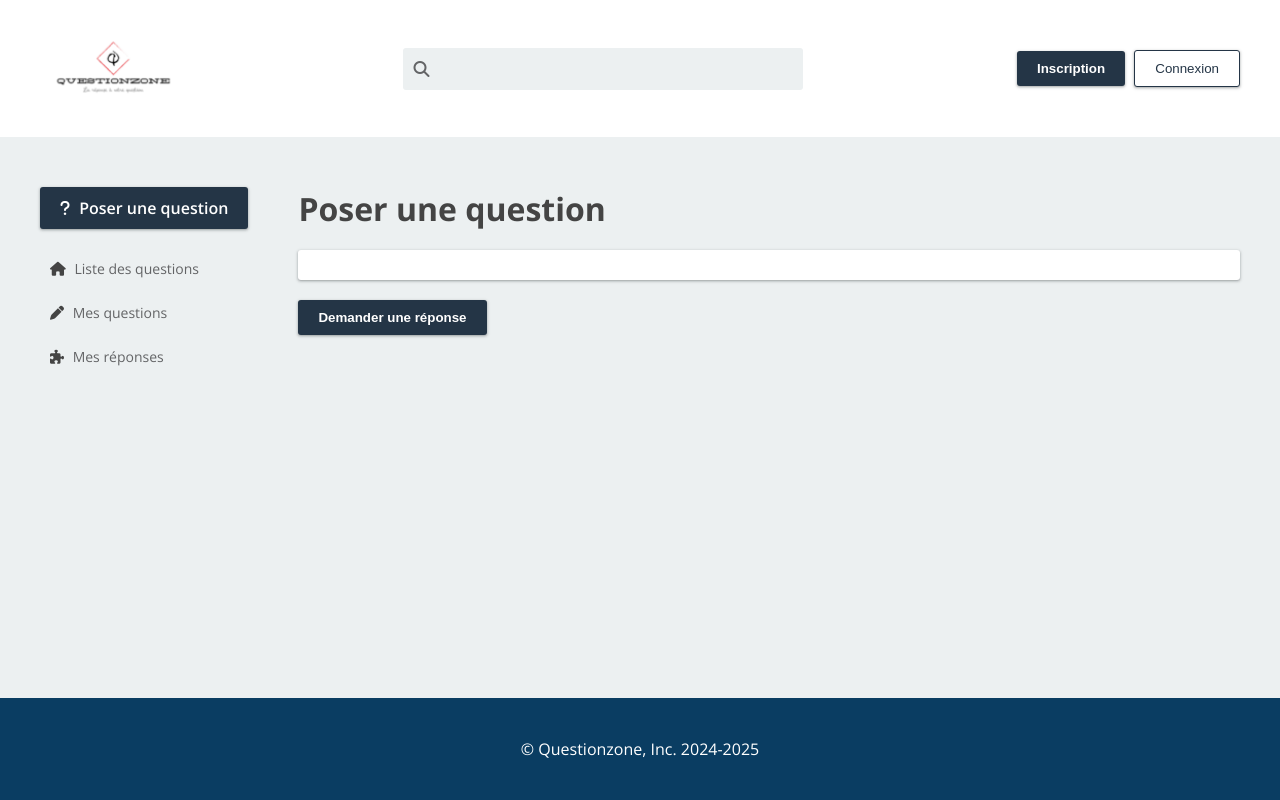
After one commit to H3LLY4N/CCI_Exam, a Symfony app: template templates/question/index.html.twig in a window 1280 px wide. The commit adds this page. Run offline with Twig, Linux system fonts and the light colour scheme; the template is opened without the code that fills it, so the values that code supplies are empty; some libraries are stand-ins or nearby versions.

Commit message:
Ajout des page de formulaire pour poser des questions

```diff
--- a/public/css/style.css
+++ b/public/css/style.css
@@ -18,7 +18,34 @@
     --gray: #636466;
     --gray-dark: #444;
     --max-width: 1200px;
+    --footer-background: #0a3d62;
+    --font-size-small: 14px;
+    --font-size-regular:16px;
+    --font-weight-regular:400;
+    --font-weight-semi-bold:600;
+    --font-weight-bold:700;
+
   }
+
+  /* debug */
+
+  .b1 {
+    background-color: red;
+  }
+
+  .b2 {
+    background-color: blue;
+  }
+
+  .b3 {
+    background-color: yellow;
+  }
+
+  .b4 {
+    background-color: orange;
+  }
+
+  /* reset */
 
   * {
     margin: 0;
@@ -42,6 +69,11 @@
   h4,
   h5 {
     color: var(--color-dark);
+  }
+
+  a {
+    color: inherit;
+    text-decoration: none;
   }
 
   /* flex */
@@ -104,6 +136,18 @@
     margin: 20px;
   }
 
+  .mr-20 {
+    margin-right: 20px;
+  }
+
+  .mb-20 {
+    margin-bottom: 20px;
+  }
+
+  .mr-50 {
+    margin-right: 50px;
+  }
+
   /* padding */
 
   .p-5 {
@@ -118,7 +162,21 @@
     padding: 20px;
   }
 
+  .py-20 {
+    padding-top: 20px;
+    padding-bottom: 20px;
+  }
+
+  .py-50 {
+    padding-top: 50px;
+    padding-bottom: 50px;
+  }
+
   /* general */
+
+  .app-content {
+    background-color: var(--gray-light);
+  }
 
   .content {
     max-width: var(--max-width);
@@ -153,6 +211,42 @@
     background-color: white;
   }
 
+  .block {
+    padding: 15px;
+    border-radius: var(--border-radius);
+    background-color: white;
+    box-shadow: var(--box-shadow);
+  }
+
+  .form-row {
+    display: flex;
+    flex-flow: column;
+
+  }
+
+  .form-row label {
+    margin-bottom: 5px;
+    font-weight: var(--font-weight-semi-bold);
+    color: var(--color-dark);
+  }
+
+  .form-row input,textarea {
+    border:0;
+    border-radius: var(--border-radius);
+    padding: 10px 15px;
+    background-color: var(--gray-light);
+  }
+
+  .form-row textarea {
+    min-height: 150px;
+  }
+
+  .form-errors {
+    color: var(--warning);
+    font-size: var(--font-size-small);
+    font-weight: var(--font-weight-semi-bold);
+  }
+
   /* sidebar */
 
   .sidebar {
@@ -177,8 +271,41 @@
     background-color: var(--gray-light);
   }
 
+  .header-logo {
+    width: 150px;
+  }
 
   .header-logo img {
-    max-width: 88px;
-    max-height: 88px;
+    max-width: 150px;
   }
+
+  /* footer */
+
+  footer {
+    background-color: var(--footer-background);
+    color: var(--color-primary);
+  }
+
+  /* sidebar */
+
+  .sidebar-nav a {
+    display: block;
+    padding: 10px;
+    cursor: pointer;
+    margin-bottom: 5px;
+    font-size: var(--font-size-small);
+  }
+
+  .sidebar-nav a:hover {
+    opacity: 0.8;
+    transition: opacity 0.4s;
+  }
+
+  .sidebar-nav a i {
+    color: var(--color-dark);
+  }
+
+  .active {
+    border-left: 5px solid var(--primary);
+    background-color: var(--primary-light);
+  }
--- a/templates/base.html.twig
+++ b/templates/base.html.twig
@@ -6,26 +6,22 @@
 			{% block title %}Welcome!
 			{% endblock %}
 		</title>
-
 		<script defer src="{{ asset('js/index.js') }}"></script>
 		<link rel="stylesheet" href="{{ asset('css/style.css') }}">
 		<link rel="stylesheet" href="https://cdnjs.cloudflare.com/ajax/libs/font-awesome/6.5.0/css/all.min.css" integrity="sha512-Avb2QiuDEEvB4bZJYdft2mNjVShBftLdPG8FJ0V7irTLQ8Uo0qcPxh4Plq7G5tGm0rU+1SPhVotteLpBERwTkw==" crossorigin="anonymous" referrerpolicy="no-referrer"/>
 		<link rel="preconnect" href="https://fonts.googleapis.com">
 		<link rel="preconnect" href="https://fonts.gstatic.com" crossorigin>
 		<link href="https://fonts.googleapis.com/css2?family=Open+Sans:wght@400;600;700&display=swap" rel="stylesheet">
-
 	</head>
 	<body class="d-flex flex-column">
 		{{ include('partials/_header.html.twig') }}
-		<div class="flex-fill d-flex flex-row-nowrap">
-			<div class="content d-flex flex-row-nowrap">
+		<div class="app-content flex-fill d-flex flex-row-nowrap justify-content-center">
+			<div class="content d-flex flex-row-nowrap flex-fill py-50">
 				{{ include('partials/_sidebar.html.twig') }}
-				<div class="flex-fill">
-					{% block body %}HELLO
-					{% endblock %}
+				<div class="flex-fill"> {% block body %}{% endblock %}
+					</div>
 				</div>
 			</div>
-		</div>
-		{{ include('partials/_footer.html.twig') }}
-	</body>
-</html>
+			{{ include('partials/_footer.html.twig') }}
+		</body>
+	</html>
--- a/templates/partials/_footer.html.twig
+++ b/templates/partials/_footer.html.twig
@@ -1,6 +1,6 @@
 <footer class="d-flex flex-row-nowrap justify-content-center p-20">
 	<div class="content p-20">
-		<p>© CPNABQuizz, Inc. 2024-2025
+		<p>© Questionzone, Inc. 2024-2025
 		</p>
 	</div>
 </footer>
--- a/templates/partials/_sidebar.html.twig
+++ b/templates/partials/_sidebar.html.twig
@@ -1,21 +1,20 @@
 <div class="sidebar d-flex flex-column mr-50">
-	<button class="btn btn-primary btn-icon-primary">
+	<a href="{{ path('question_form') }}" class="btn btn-primary btn-icon-primary">
 		<i class="fa-solid fa-question mr-5"></i>
-		<span>
-			Aide</span>
-	</button>
+		<span>Poser une question</span>
+	</a>
 	<ul class="sidebar-nav py-20">
-		<li class="active">
-			<i class="fa-solid fa-circle-exclamation mr-5"></i>
-			Liste des quizz
-		</li>
-		<li>
+		<a href="{{ path('app_home') }}" {% if app.request.pathinfo == path('app_home') %} class="active" {% endif %}>
+			<i class="fa-solid fa-home mr-5"></i>
+			Liste des questions
+		</a>
+		<a href="#">
+			<i class="fa-solid fa-pen mr-5"></i>
+			Mes questions
+		</a>
+		<a href="#">
 			<i class="fa-solid fa-puzzle-piece mr-5"></i>
-			Mes quizz
-		</li>
-		<li>
-			<i class="fa-solid fa-chart-simple mr-5"></i>
-			Mon classement
-		</li>
+			Mes réponses
+		</a>
 	</ul>
 </div>
--- /dev/null
+++ b/templates/question/index.html.twig
@@ -0,0 +1,15 @@
+{% extends 'base.html.twig' %}
+
+{% block title %}Poser une question
+{% endblock %}
+
+{% block body %}
+	<h1 class="mb-20">Poser une question</h1>
+
+	{{ form_start(form) }}
+	<div class="block mb-20">
+		{{ form_rest(form) }}
+	</div>
+	<button class="btn btn-primary">Demander une réponse</button>
+	{{ form_end(form) }}
+{% endblock %}
```
Also changed, not shown: src/Controller/QuestionController.php (added, +30 -0 lines), src/Form/QuestionType.php (added, +26 -0 lines), templates/question/base_theme.html.twig (added, +20 -0 lines), public/favicon.ico, public/images/logo.PNG, 1 other file.
